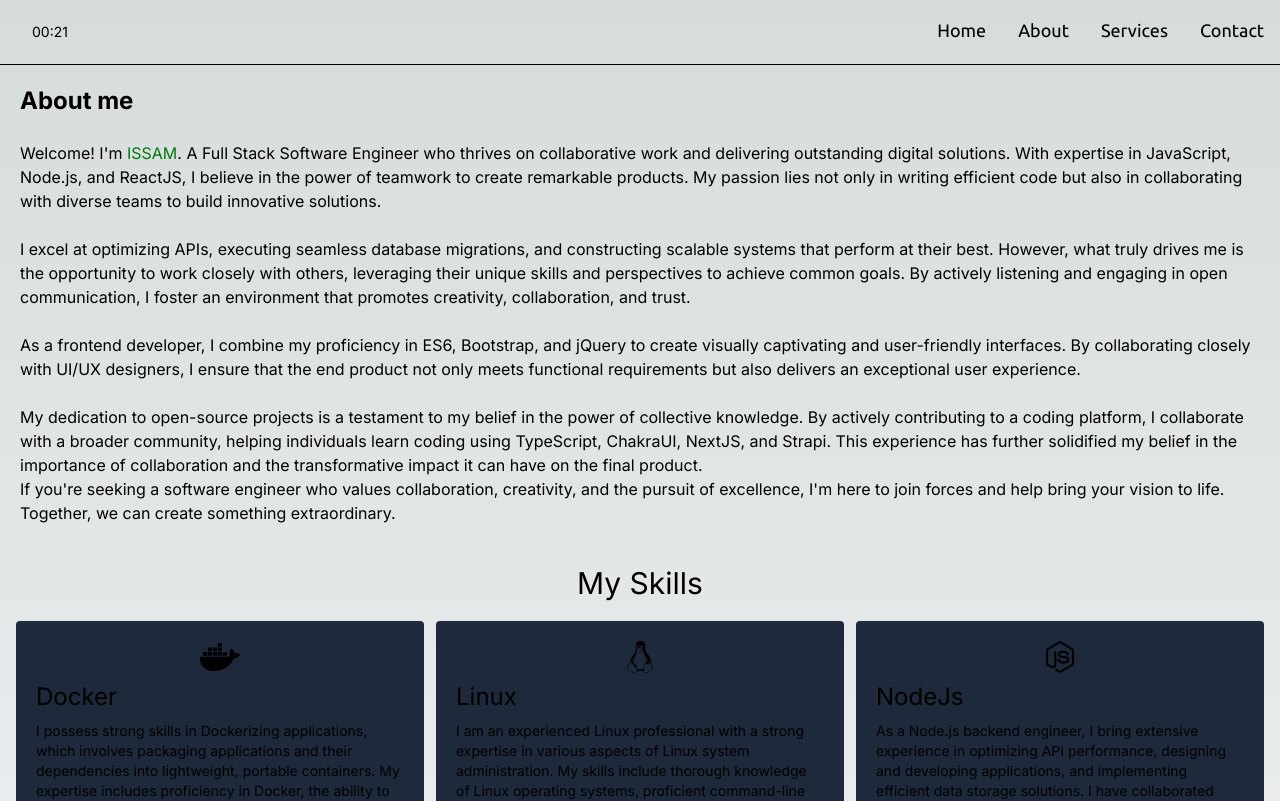
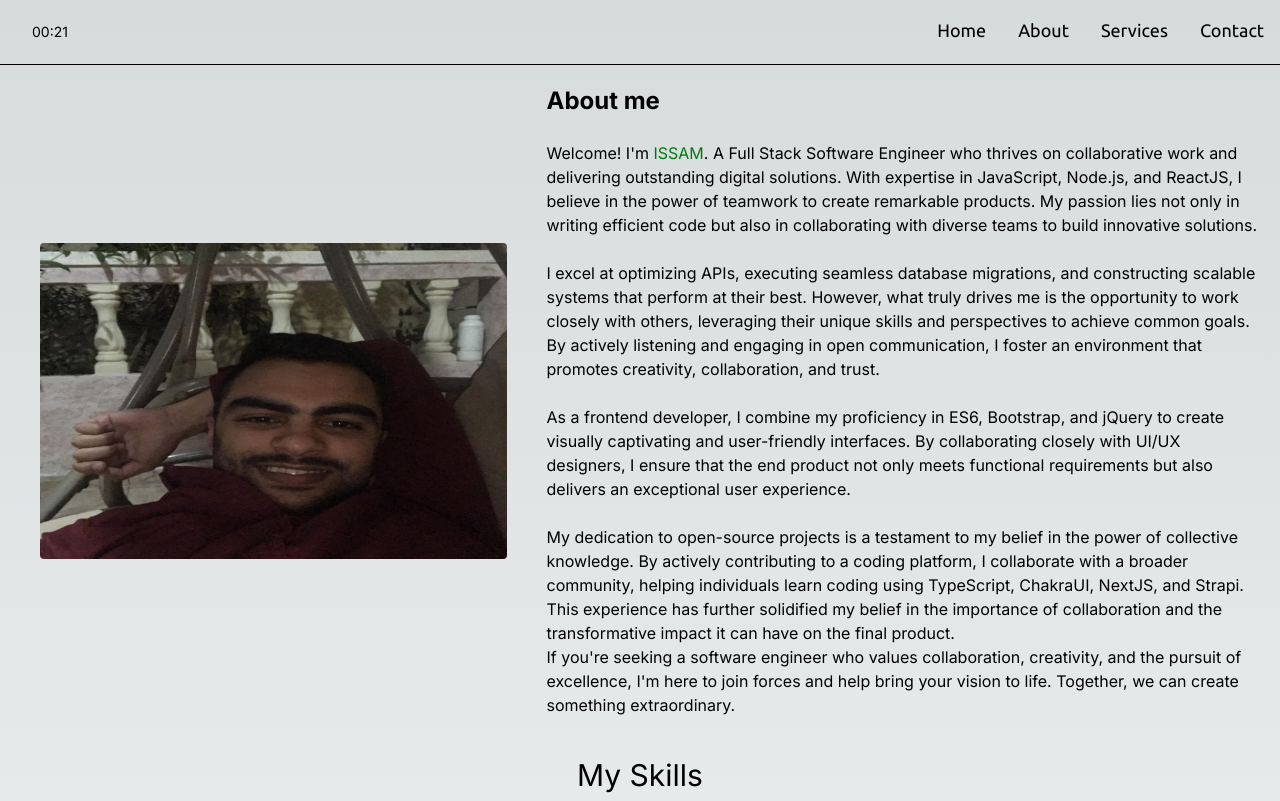
Before and after one commit to SuitlessStan/issam_olwan_portfolio, a Next.js app: page /about in a window 1280 px wide. Shown: the top 801 px of the page. Built offline with nearby package versions, Linux system fonts and the light colour scheme.

Commit message:
edit about-me page

```diff
--- a/app/about/page.tsx
+++ b/app/about/page.tsx
@@ -1,8 +1,12 @@
+"use client"
+
 import Image from "next/image"
 import ProfilePicture from "../../public/images/profile-picture.jpg"
 import { faDocker, faLinux, faReact, faNodeJs } from "@fortawesome/free-brands-svg-icons"
 import { faServer, faCode } from "@fortawesome/free-solid-svg-icons"
 import Card from "@/components/card"
+import { useState, useEffect } from "react"
+import { useRouter, usePathname } from "next/navigation"
 
 export default function AboutMe() {
   const skills = [
@@ -43,12 +47,18 @@ export default function AboutMe() {
         "I have extensive experience in building web applications using TypeScript for both the frontend and backend. With my expertise, I have successfully developed robust and scalable applications, leveraging the benefits of static typing, enhanced code maintainability, and improved developer productivity. As a full-stack developer, I am proficient in using TypeScript to build interactive user interfaces on the frontend, implementing component-based architectures, and leveraging frameworks such as React.js. On the backend, I have applied TypeScript to develop APIs, implement data models, and interact with databases efficiently. My experience in building web applications with TypeScript encompasses the entire development stack, enabling me to create seamless and cohesive applications with enhanced reliability and maintainability.",
     },
   ]
+
+  const pathName = usePathname()
   return (
     <>
+      {/* About me */}
       <div className="container flex flex-col md:flex-row gap-5 mx-auto p-5" id="about-me">
-        <div className="profile-image flex justify-center items-center px-5 md:hidden">
+        <div
+          className={`profile-image flex justify-center items-center px-5 ${
+            pathName == "/about" ? " " : "md:hidden"
+          }`}>
           <Image
-            className="rounded w-full h-full"
+            className="rounded w-full h-full md:h-1/2"
             alt="profile_picture"
             src={ProfilePicture}
             placeholder="blur"
@@ -117,7 +127,7 @@ export default function AboutMe() {
           </button>
         </div>
       </div>
-
+      {/* Skills */}
       <div className="my-4 container mx-auto px-4">
         <span className="block text-3xl text-center my-5">My Skills</span>
         <div className="grid grid-cols-12 gap-3">
--- /dev/null
+++ b/app/services/page.tsx
@@ -0,0 +1,7 @@
+export default function Services() {
+  return (
+    <>
+      <h1>Plenty of services</h1>
+    </>
+  )
+}
```
Also changed, not shown: app/contact/page.tsx (+5 -3 lines).
